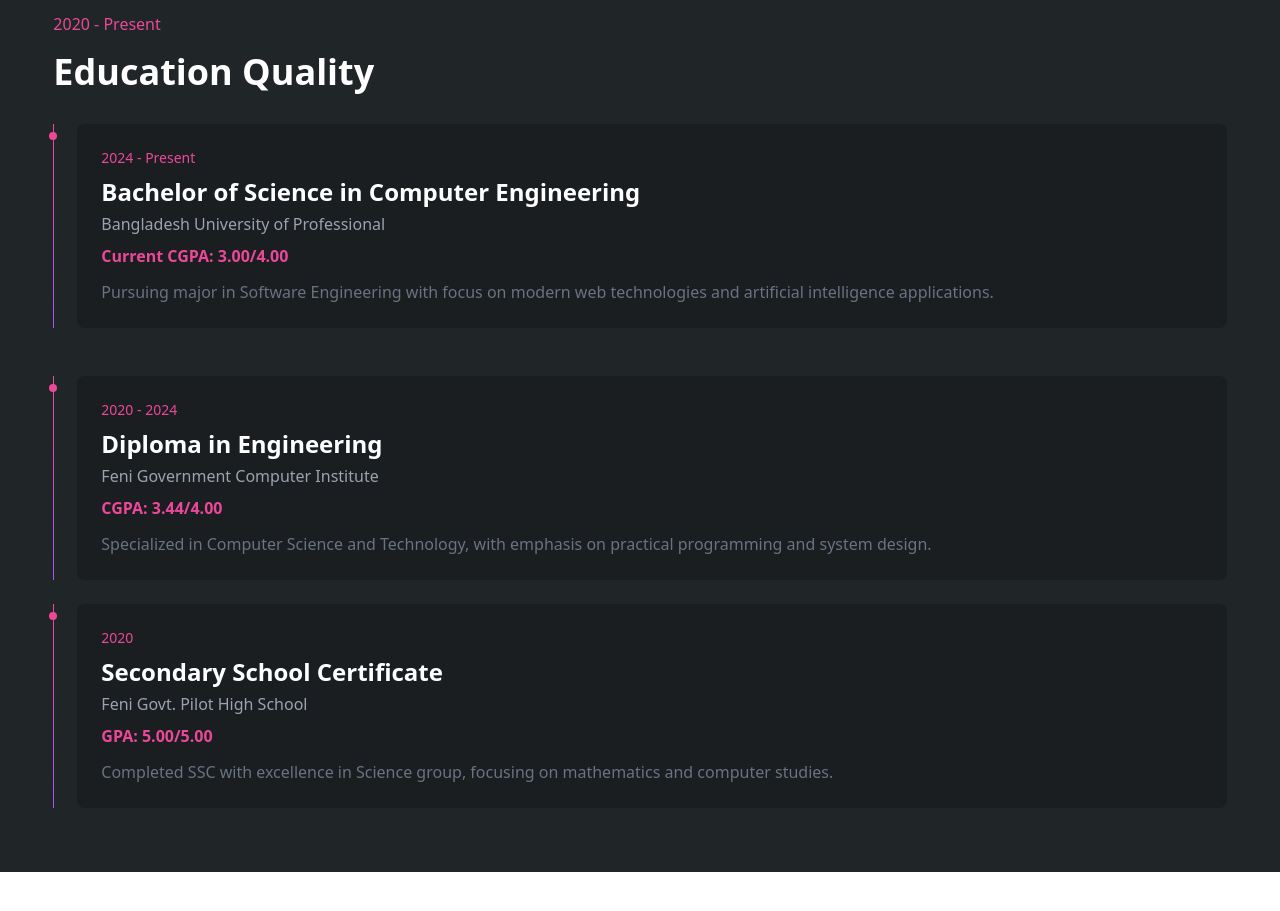
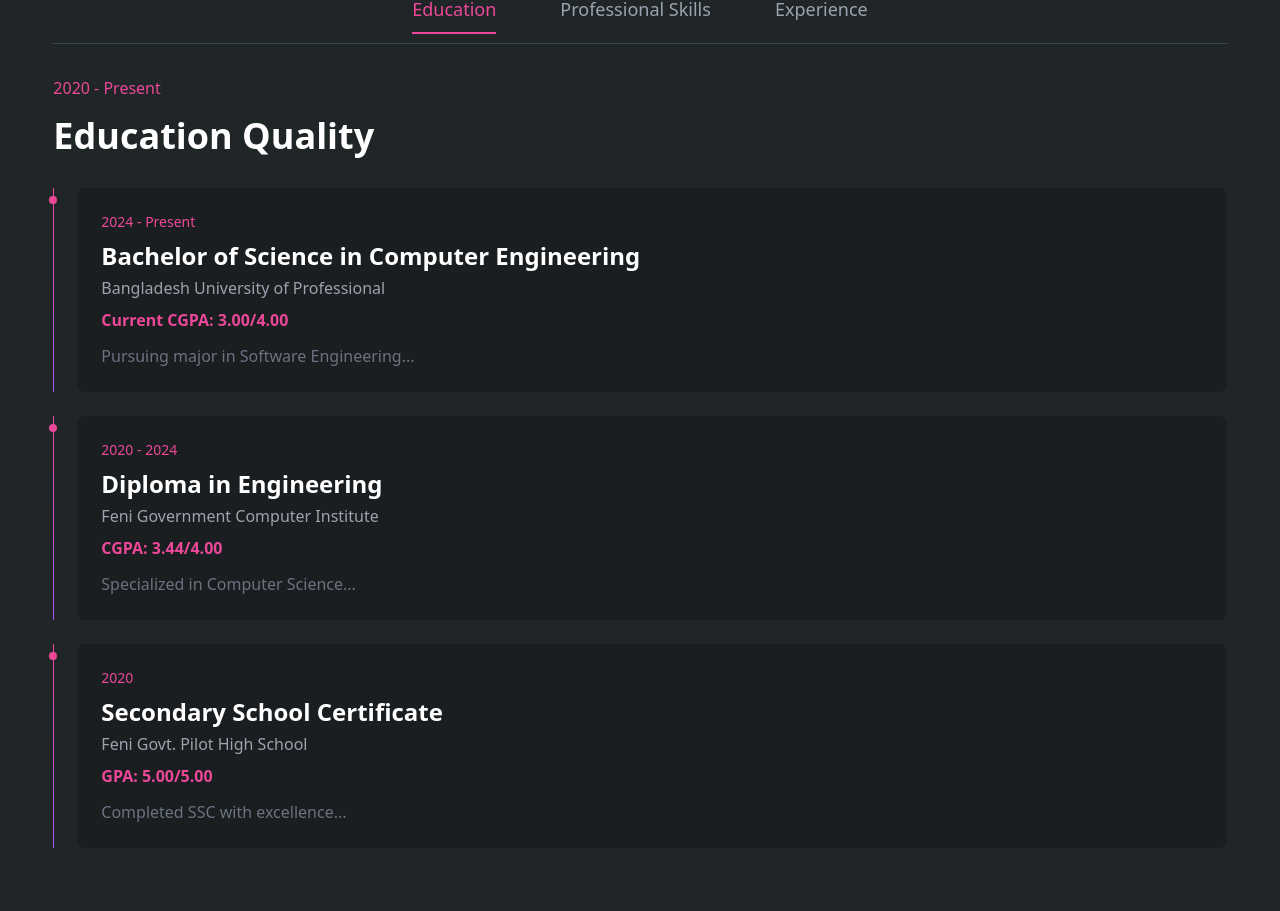
Before and after one commit to ashraful-rahat/PortoFolio, a React (Vite) app: page / in a window 1280 px wide. Shown: the part 2656-3567 px from the top of the page. Before the commit the page ends 3528 px from the top, so only its background shows below. Built offline with nearby package versions, Linux system fonts and the light colour scheme.

Commit message:
few changes

```diff
--- a/src/App.jsx
+++ b/src/App.jsx
@@ -1,11 +1,10 @@
-import { Outlet } from "react-router-dom"; // Import Outlet to render child routes
-import Navbar from "./Components/Navbar"; // Your Navbar component
-
+import { Outlet } from "react-router-dom";
+import Navbar from "./Components/Navbar";
 const App = () => {
   return (
     <div>
-      <Navbar />  {/* Render the Navbar at the top */}
-      <Outlet />  {/* Render the active route content here */}
+      <Navbar />
+      <Outlet />
     </div>
   );
 };
--- a/src/Pages/About.jsx
+++ b/src/Pages/About.jsx
@@ -15,7 +15,7 @@ const About = () => {
     <div className="min-h-screen pb-40 bg-[rgb(32,37,40)] text-white" id="about">
       {/* About Header */}
       <motion.h1
-        className="text-4xl text-indigo-200 text-center"
+        className="text-4xl text-indigo-200 mt-16 text-center"
         data-aos="fade-down"
         data-aos-duration="1000"
         data-aos-easing="ease-in-out"
--- a/src/Pages/Home.jsx
+++ b/src/Pages/Home.jsx
@@ -16,7 +16,7 @@ const Home = () => {
         <WhatDo />
       </Scroll>
 
-      <Scroll delay={0.4}>
+      <Scroll delay={0.6}>
         <About />
       </Scroll>
 
--- a/src/Pages/MyResume.jsx
+++ b/src/Pages/MyResume.jsx
@@ -88,33 +88,64 @@ const MyResume = () => {
           </Tab.List>
           <Tab.Panels className="mt-4">
             <Tab.Panel>
-              <motion.div initial={{ opacity: 0, y: 20 }} animate={{ opacity: 1, y: 0 }} transition={{ duration: 0.5 }}>
-                <div className="text-pink-500 mb-4">2020 - Present</div>
-                <h2 className="text-4xl font-bold text-white mb-8">Education Quality</h2>
-                <div className="space-y-6">
-                  <TimelineEntry
-                    year="2024 - Present"
-                    title="Bachelor of Science in Computer Engineering"
-                    subtitle="Bangladesh University of Professional"
-                    additionalInfo="Current CGPA: 3.00/4.00"
-                    description="Pursuing major in Software Engineering with focus on modern web technologies and artificial intelligence applications."
-                  />
-                  <TimelineEntry
-                    year="2020 - 2024"
-                    title="Diploma in Engineering"
-                    subtitle="Feni Government Computer Institute"
-                    additionalInfo="CGPA: 3.44/4.00"
-                    description="Specialized in Computer Science and Technology, with emphasis on practical programming and system design."
-                  />
-                  <TimelineEntry
-                    year="2020"
-                    title="Secondary School Certificate"
-                    subtitle="Feni Govt. Pilot High School"
-                    additionalInfo="GPA: 5.00/5.00"
-                    description="Completed SSC with excellence in Science group, focusing on mathematics and computer studies."
-                  />
-                </div>
-              </motion.div>
+            <motion.div
+  initial={{ opacity: 0, y: 20 }}
+  animate={{ opacity: 1, y: 0 }}
+  transition={{ duration: 0.5 }}
+>
+  <div className="text-pink-500 mb-4">2020 - Present</div>
+  <h2 className="text-4xl font-bold text-white mb-8">Education Quality</h2>
+
+  <motion.div
+    className="space-y-6"
+    initial="hidden"
+    animate="visible"
+    variants={{
+      visible: { transition: { staggerChildren: 0.2 } }
+    }}
+  >
+    {[
+      {
+        year: "2024 - Present",
+        title: "Bachelor of Science in Computer Engineering",
+        subtitle: "Bangladesh University of Professional",
+        additionalInfo: "Current CGPA: 3.00/4.00",
+        description: "Pursuing major in Software Engineering..."
+      },
+      {
+        year: "2020 - 2024",
+        title: "Diploma in Engineering",
+        subtitle: "Feni Government Computer Institute",
+        additionalInfo: "CGPA: 3.44/4.00",
+        description: "Specialized in Computer Science..."
+      },
+      {
+        year: "2020",
+        title: "Secondary School Certificate",
+        subtitle: "Feni Govt. Pilot High School",
+        additionalInfo: "GPA: 5.00/5.00",
+        description: "Completed SSC with excellence..."
+      }
+    ].map((item, index) => (
+      <motion.div
+        key={index}
+        variants={{
+          hidden: { opacity: 0, y: 20 },
+          visible: { opacity: 1, y: 0 }
+        }}
+        transition={{ duration: 0.5 }}
+      >
+        <TimelineEntry
+          year={item.year}
+          title={item.title}
+          subtitle={item.subtitle}
+          additionalInfo={item.additionalInfo}
+          description={item.description}
+        />
+      </motion.div>
+    ))}
+  </motion.div>
+</motion.div>
             </Tab.Panel>
             <Tab.Panel>
               <motion.div
```
